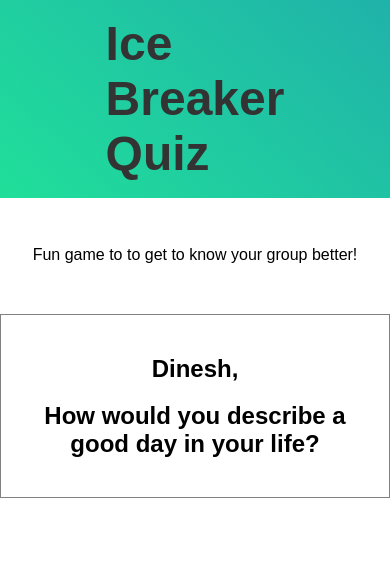
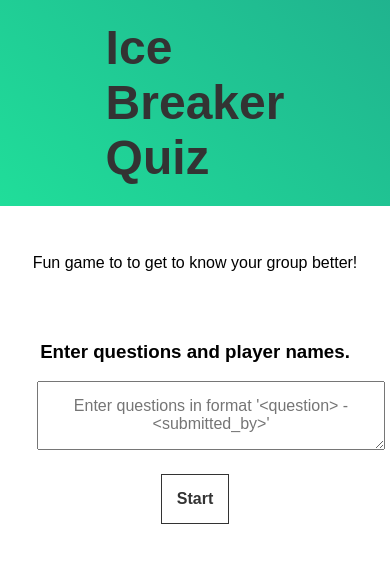
Before and after one commit to nevinvalsaraj/nevinvalsaraj.com, a Vue app: page /#/projects/icebreakerquiz in a window 390 px wide. Shown: the top 562 px of the page. Built offline with nearby package versions, Linux system fonts and the light colour scheme; a web font is replaced by a local one.

Commit message:
Parse questions from input and show prompts
Parse questions and players from textarea input and show prompts.

```diff
--- a/src/components/ProjectHeader.vue
+++ b/src/components/ProjectHeader.vue
@@ -1,10 +1,8 @@
 <template>
   <div class="projectHeader">
-    <ul>
-      <router-link to="route" v-for="word in projectName" :key="word">
-        <h1>{{ word }}</h1>
-      </router-link>
-    </ul>
+    <div class="headerText">
+      <h1 v-for="word in projectName" :key="word">{{ word }}</h1>
+    </div>
   </div>
 </template>
 
@@ -31,34 +29,31 @@ export default {
   background: linear-gradient(
     42deg,
     rgba(32, 223, 154, 1) 0%,
-    rgba(32, 178, 170, 1) 100%
+    rgb(32, 178, 142) 100%
   );
   min-height: 10rem;
   display: grid;
   justify-content: center;
   align-items: center;
   margin-bottom: 2rem;
+  padding: 20px;
 }
-.projectHeader a {
-  text-decoration: none;
-  color: #333;
+.projectHeader .headerText {
+  display: flex;
 }
-.projectHeader ul {
-  padding: 0 0;
-  display: flex;
-  flex-direction: row;
-}
-.projectHeader ul h1 {
+.projectHeader h1 {
   margin: 0 0;
   font-size: 4rem;
+  color: #333;
 }
 
 @media only screen and (max-width: 600px) {
-  .projectHeader ul {
+  .projectHeader h1 {
+    font-size: 3rem;
+  }
+  .projectHeader .headerText {
+    width: 80%;
     flex-direction: column;
-  }
-  .projectHeader ul h1 {
-    font-size: 3rem;
   }
 }
 </style>
--- a/src/views/IceBreakerQuiz.vue
+++ b/src/views/IceBreakerQuiz.vue
@@ -2,10 +2,22 @@
   <ProjectHeader name="Ice Breaker Quiz" route="/projects/icebreakerquiz" />
   <div class="celebrityQuiz">
     <p class="description">Fun game to to get to know your group better!</p>
-    <div v-if="questions.length === 0" class="pick">Enter details.</div>
-    <div v-else class="answerPrompt">
-      <h2>{{ randomTarget }},</h2>
-      <h2>{{ randomQuestion }}</h2>
+
+    <!-- Enter questions -->
+    <div v-if="randomQuestionIndex < 0" class="readInput">
+      <h3>Enter questions and player names.</h3>
+      <textarea
+        v-model="textInput"
+        placeholder="Enter questions in format '<question> - <submitted_by>'"
+      ></textarea>
+      <button v-on:click="parseInput">Start</button>
+    </div>
+
+    <!-- Show prompts -->
+    <div v-else class="showPrompt">
+      <h2>{{ players[randomPlayerIndex][0].toUpperCase() + players[randomPlayerIndex].slice(1) }},</h2>
+      <h2>{{ questions[randomQuestionIndex].text }}</h2>
+      <button class="btnRegenerate" v-on:click="computeNextPrompt">Next question</button>
     </div>
   </div>
 </template>
@@ -14,61 +26,94 @@
 import ProjectHeader from "../components/ProjectHeader.vue";
 
 export default {
-  name: "CelebrityQuiz",
+  name: "IceBreakerQuiz",
+
   components: {
     ProjectHeader,
   },
+
   data: function () {
     return {
-      questions: [
-        { text: "What's your best childhood memory?", ownerId: 1 },
-        { text: "How would you describe a good day in your life?", ownerId: 1 },
-        { text: "What's your favorite quote and why?", ownerId: 1 },
-        { text: "Which is your favorite book and why?", ownerId: 2 },
-        {
-          text: "If you could have a superpower, what would you choose?",
-          ownerId: 1,
-        },
-      ],
-      members: [
-        { name: "Nevin", id: 1 },
-        { name: "Dinesh", id: 2 },
-        { name: "Heena", id: 3 },
-      ],
+      questions: [],
+      players: [],
+      randomQuestionIndex: -1,
+      randomPlayerIndex: -1,
+      textInput: "",
     };
   },
-  computed: {
-    randomQuestion: function () {
-      const index = Math.floor(Math.random() * this.questions.length);
-      return this.questions[index].text;
+
+  methods: {
+    computeNextPrompt: function () {
+      this.randomQuestionIndex = Math.floor(
+        Math.random() * this.questions.length
+      );
+      this.randomPlayerIndex = Math.floor(Math.random() * this.players.length);
     },
-    randomTarget: function () {
-      const index = Math.floor(Math.random() * this.members.length);
-      return this.members[index].name;
+
+    parseInput: function () {
+      let lines = this.textInput.split("\n");
+      lines.forEach((line) => {
+        if (!line.length) return;
+        let a = line.split("-");
+        let question = a[0].trim();
+        let player = a[1].trim().toLowerCase();
+        if (!this.players.includes(player)) {
+          this.players.push(player);
+        }
+        this.questions.push({
+          text: question,
+          askedBy: this.players.indexOf(player),
+        });
+      });
+      this.computeNextPrompt();
     },
   },
 };
 </script>
 
 <style scoped>
-.celebrityQuiz{
-    text-align: center;
+.celebrityQuiz {
+  text-align: center;
+  width: 50%;
+  display: flex;
+  flex-direction: column;
+  align-items: center;
 }
-
 .description {
-    margin-bottom: 50px;
+  margin-bottom: 30px;
 }
-.answerPrompt {
-  border: solid 1px gray;
+.readInput {
+  width: 90%;
   padding: 20px;
 }
 
+.showPrompt {
+  border: solid 1px gray;
+  width: 90%;
+  padding: 20px;
+}
+textarea {
+  width: 100%;
+  text-align: center;
+  padding: 15px;
+}
+button {
+  background: transparent;
+  color: #333;
+  font-weight: 600;
+  border: solid 1px #333;
+  margin: 20px 0;
+  padding: 15px 15px;
+}
+button:hover {
+  background: gray;
+  color: white;
+  cursor: pointer;
+}
+
 @media only screen and (max-width: 600px) {
-  .about {
+  .celebrityQuiz {
     width: 90%;
-  }
-  .about p {
-    font-size: 0.9rem;
   }
 }
 </style>
```
